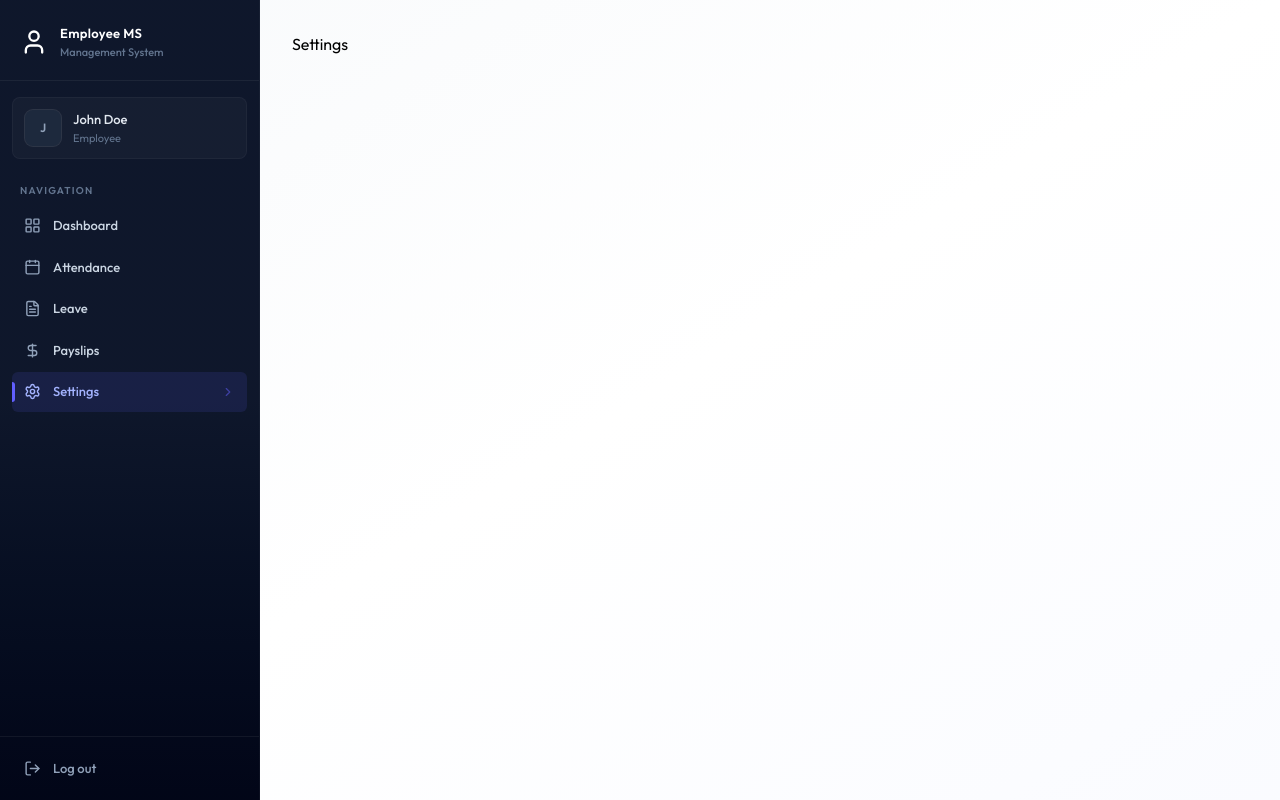
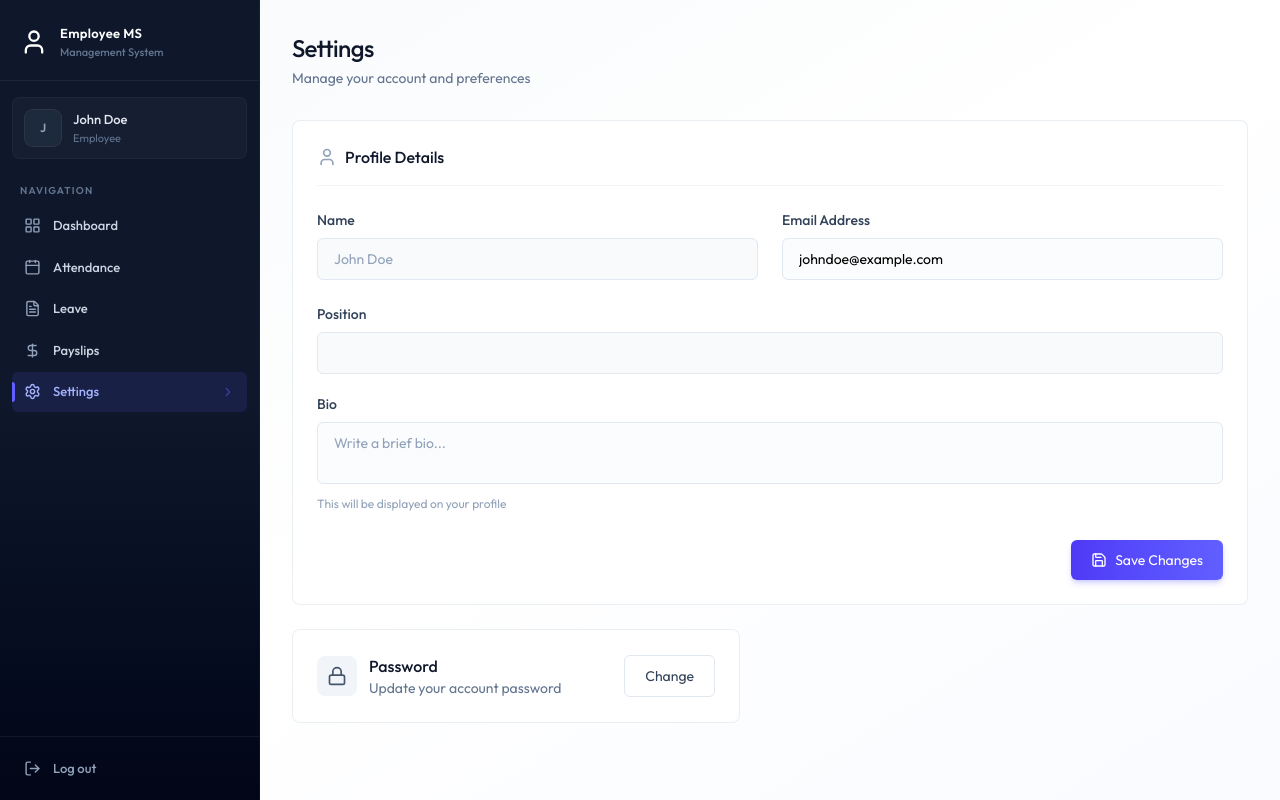
Before and after one commit to Manish-Dewangan/EmpTrack, a React (Vite) app in the folder client/: page /settings in a window 1280 px wide. Built offline with nearby package versions, Linux system fonts and the light colour scheme.

Commit message:
implement user settings page with profile update and password change functionality

```diff
--- /dev/null
+++ b/client/src/components/ChangePasswordModel.jsx
@@ -0,0 +1,69 @@
+import { LockIcon,X } from "lucide-react"
+import { useState } from "react"
+
+
+const ChangePasswordModel = ({open, onClose, }) => {
+    const [loading, setLoading] = useState(false)
+    const [message, setMessage] = useState({type :"", text: ""})
+
+
+    const handleSubmit = async (e)=> {
+        e.preventDefault();
+    }
+
+    if(!open) return null
+
+    return (
+        <div  className='fixed inset-0  flex items-center justify-center p-4'>
+
+            <div className="absolute inset-0 bg-black/40 backdrop-blur-sm" />
+            <div className="relative bg-white rounded-2xl shadow-2xl w-full max-w-md animate-fade-in" onClick={(e)=> e.stopPropagation()}>
+                <div>
+                    <div className=" flex items-center justify-between p-6 pb-0">
+                        <h2 className="text-lg font-medium text-slate-900 flex items-center gap-2"><LockIcon className="w-5 h-5 text-slate-600"/> Change Password</h2>
+                        <button onClick={onClose} className="p-2 rounded-lg hover:bg-slate-100 transition-colors text-slate-400 hover:text-slate-600">
+                            <X className="w-5 h-5" />
+                        </button>
+
+                    </div>
+
+                    <form onSubmit={handleSubmit} className="p-6 space-y-5">
+                        {message.text && (
+                            <div className={`p-3 rounded-xl text-sm flex gap-3 ${message.type === "success" ? "bg-emerald-50 text-emerald-800" : "bg-rose-50 text-rose-800"}`}>
+                                <div className={`w-1.5 h-1.5 rounded-full mt-1.5 shrink-0 ${message.type === "success" ? "bg-emerald-500" : "bg-rose-500"}`}/>
+                                {message.text}
+                            </div>
+                        )}
+
+                        <div>
+                            <label className="block text-sm font-medium text-slate-700 mb-2">Current Password</label>
+                            <input type="password" name="currentPassword" required placeholder="Enter your current password"/>
+
+                        </div>
+
+                        <div>
+                            <label className="block text-sm font-medium text-slate-700 mb-2">New Password</label>
+                            <input type="password" name="newPassword" required placeholder="Enter your new password"/>
+
+                        </div>
+
+
+                        <div className="flex gap-3 pt-2">
+                            <button type="button" onClick={onClose} className="btn-secondary flex-1">Cancel</button>
+                            <button type="submit" disabled={loading} className="btn-primary flex items-center justify-center flex-1">
+                                {loading ? <Loader2 className="w-4 h-4 mr-2 animate-spin"/> : <LockIcon className="w-4 h-4 mr-2"/>}
+                                {loading ? "Updating" : "Update"}
+                            </button>
+                        </div>
+                    </form>
+                </div>
+
+            </div>
+
+        </div>
+    )
+
+
+}
+
+export default ChangePasswordModel
--- /dev/null
+++ b/client/src/components/ProfileForm.jsx
@@ -0,0 +1,96 @@
+import { Loader2, Save, User } from "lucide-react"
+import React, { useState } from "react"
+
+
+const ProfileForm = ({ initialData, onSuccess }) => {
+    const [loading, setLoading] = useState(false)
+    const [error, setError] = useState("")
+    const [message, setMessage] = useState("")
+
+    const handleSubmit = async (e) => {
+        e.preventDefault();
+    }
+    return (
+        <form onSubmit={handleSubmit} className="card p-5 sm:p-6 mb-6">
+
+            <h2 className="text-base font-medium text-slate-900 mb-6 pb-4 border-b border-slate-100 flex items-center gap-2">
+                <User className="w-5 h-5 text-slate-400" />  Profile Details
+            </h2>
+
+            {error && (
+                <div className="bg-rose-50 text-rose-700 p-4 rounded-xl text-sm border border-rose-200 mb-6 flex items-start gap-3">
+                    <div className="w-1 h-1.5 rounded-full bg-rose-500 mt-1.5 shrink-0"/>
+                    {error}
+                </div>
+            )}
+            {message && (
+                <div className="bg-emerald-50 text-emerald-700 p-4 rounded-xl text-sm border border-emerald-200 mb-6 flex items-start gap-3">
+                    <div className="w-1 h-1.5 rounded-full bg-emerald-500 mt-1.5 shrink-0"/>
+                    {message}
+                </div>
+            )}
+
+            <div className="space-y-5">
+                <div className="grid grid-cols-1 sm:grid-cols-2 gap-6">
+                {/* First Name */}
+                <div>
+                    <label className="block text-sm font-medium text-slate-700 mb-2">
+                        Name
+                    </label>
+                    <input disabled value={`${initialData.firstName} ${initialData.lastName}`}  className="bg-slate-50 text-slate-400 cursor-not-allowed"  />
+                </div>
+
+
+                {/* Email */}
+                <div>
+                    <label className="block text-sm font-medium text-slate-700 mb-2">
+                        Email Address
+                    </label>
+                    <input type="email" name="email" disabled value={initialData.email} />
+                </div>
+
+
+                {/* Position */}
+                <div className="sm:col-span-2">
+                    <label className="block text-sm font-medium text-slate-700 mb-2">
+                        Position
+                    </label>
+                    <input disabled className="bg-slate-50 cursor-not-allowed text-slate-400" value={initialData.position} />
+                </div>
+
+            </div>
+            <div>
+                  <label className="block text-sm font-medium text-slate-700 mb-2">
+                        Bio
+                    </label>
+                    <textarea disabled={initialData.isDeleted} name="bio" defaultValue={initialData.bio || ""} placeholder="Write a brief bio..." className={`resize-none ${initialData.isDeleted ? "bg-slate-50 text-slate-400 cursor-not-allowed" : ""}`} />
+                    <p className="text-xs text-slate-400 mt-1.5">This will be displayed on your profile</p>
+            </div>
+
+            {initialData.isDeleted ? (
+                <div className="pt-2">
+                    <div className="p-4 bg-rose-50 border border-rose-200 rounded-xl text-center">
+                        <p className="text-rose-600 font-medium">Account Deactivated</p>
+                        <p className="text-sm text-rose-500 mt-0.5">You can no longer update your profile</p>
+                    </div>
+                </div>
+            ):(
+                <div className="flex justify-end pt-2">
+                    <button type="submit" disabled={loading} className="btn-primary flex items-center gap-2 justify-center w-full sm:w-auto" >
+                        {loading ? <Loader2 className="w-4 h-4 animate-spin"/> : <Save className="w-4 h-4"/>}
+                        Save Changes
+                    </button>
+
+                </div>
+
+            )}
+
+</div>
+
+        </form>
+    )
+}
+
+
+
+export default ProfileForm
--- a/client/src/pages/Settings.jsx
+++ b/client/src/pages/Settings.jsx
@@ -1,5 +1,57 @@
+import { useEffect, useState } from "react";
+import { dummyProfileData } from "../assets/assets";
+import Loading from "../components/Loading";
+import { Lock } from "lucide-react";
+import ProfileForm from "../components/ProfileForm";
+import ChangePasswordModel from "../components/ChangePasswordModel";
+
+
 const Settings = () => {
-  return <div>Settings</div>;
+
+  const [profile, setProfile] = useState(null)
+  const [loading, setLoading] = useState(true)
+  const [showPasswordModal, setShowPasswordModal] = useState(false)
+
+  const fetchProfile = async () => {
+    setProfile(dummyProfileData)
+    setTimeout(() => {
+      setLoading(false)
+    }, 1000)
+  }
+
+  useEffect(() => {
+    fetchProfile()
+  }, [])
+
+  if (loading) return <Loading />
+
+  return <div className="animate-fade-in">
+    <div className="page-header">
+      <h1 className="page-title">Settings</h1>
+      <p className="page-subtitle">Manage your account and preferences</p>
+    </div>
+
+    {profile && <ProfileForm initialData={profile} onSuccess={fetchProfile}/>}
+
+    {/* Change Password trigger */}
+    <div className="card max-w-md p-6 flex items-center justify-between">
+      <div className="flex items-center gap-3">
+        <div className="p-2.5 bg-slate-100 rounded-lg">
+          <Lock className="w-5 h-5 text-slate-600" />
+        </div>
+        <div>
+          <p className="font-medium text-slate-900">Password</p>
+          <p className="text-sm text-slate-500">Update your account password</p>
+        </div>
+
+      </div>
+      <button onClick={() => setShowPasswordModal(true)} className="btn-secondary text-sm">
+        Change
+      </button>
+
+    </div>
+    <ChangePasswordModel open={showPasswordModal} onClose={()=> setShowPasswordModal(false)}/>
+  </div>;
 };
 
 export default Settings;
```
